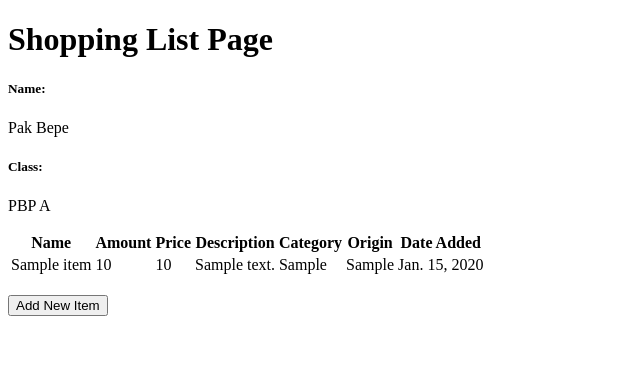
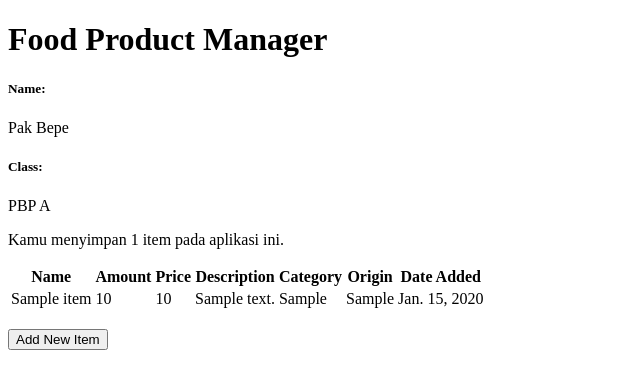
Before and after one commit to PrawiraRzkN/food_product, a Django app: page / in a window 1280 px wide. Shown: the top 389 px of the page, without its empty margins (0-640 px from the left). Run offline with Django 4.2, Linux system fonts and the light colour scheme; tables that the repository leaves empty hold one stand-in row (values such as "Sample post").

Commit message:
Penambahan pesan jumlah item

```diff
--- a/main/templates/main.html
+++ b/main/templates/main.html
@@ -1,13 +1,15 @@
 {% extends 'base.html' %}
 
 {% block content %}
-    <h1>Shopping List Page</h1>
+    <h1>Food Product Manager</h1>
 
     <h5>Name:</h5>
     <p>{{name}}</p>
 
     <h5>Class:</h5>
     <p>{{class}}</p>
+
+    <p>Kamu menyimpan {{items_count}} item pada aplikasi ini.</p>
 
     <table>
         <tr>
--- a/main/views.py
+++ b/main/views.py
@@ -11,7 +11,8 @@ def show_main(request):
     context = {
         'name': 'Pak Bepe', # Nama kamu
         'class': 'PBP A', # Kelas PBP kamu
-        'items': items
+        'items': items,
+        'items_count': len(Item.objects.all())
     }
 
     return render(request, "main.html", context)
```
